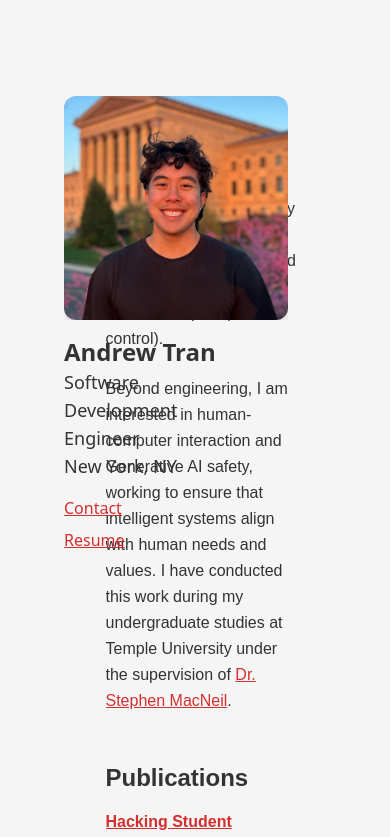
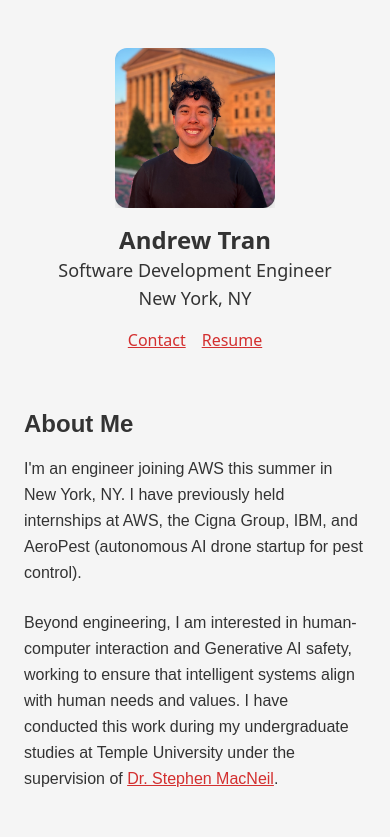
Before and after one commit to andrewtran117/andrewtran117.github.io, a Next.js app: page / in a window 390 px wide. Shown: the top 837 px of the page. Built offline with nearby package versions, Linux system fonts and the light colour scheme.

Commit message:
mobile optimization

```diff
--- a/app/components/GridSection.tsx
+++ b/app/components/GridSection.tsx
@@ -9,24 +9,24 @@ import React from 'react';
 
 const ProfileGrid: React.FC = () => {
   return (
-    <div className="text-[#333333] font-sans">
+    <div className="text-[#333333] font-sans w-full">
       {/* Profile Photo and Info */}
-      <div className="flex flex-col space-y-4">
-        <div className="w-56 h-56 mx-auto sm:mx-0 overflow-hidden">
+      <div className="flex flex-col md:flex-col items-center md:items-start space-y-4">
+        <div className="w-40 h-40 md:w-56 md:h-56 overflow-hidden">
           <img
             src="/headshot_andrew.png"
             alt="Andrew Tran"
-            className="w-56 h-56 rounded-xl object-cover shadow-lg"
+            className="w-40 h-40 md:w-56 md:h-56 rounded-xl object-cover shadow-lg"
           />
         </div>
-        <div>
+        <div className="text-center md:text-left">
           <div className="text-2xl font-bold">Andrew Tran</div>
           <div className="text-lg">Software Development Engineer</div>
           <div className="text-lg">New York, NY</div>
         </div>
 
         {/* Contact Links */}
-        <div className="flex flex-col space-y-2 mt-4">
+        <div className="flex flex-row md:flex-col space-x-4 md:space-x-0 md:space-y-2 mt-2 md:mt-4">
           <a href="mailto:andrew.tran117@outlook.com" className="text-[#d32f2f] underline hover:text-[#b71c1c]">
             Contact
           </a>
--- a/app/page.tsx
+++ b/app/page.tsx
@@ -4,18 +4,18 @@ import ResearchExperience from "./components/ResearchExp";
 
 export default function Home() {
   return (
-    <main className="flex min-h-screen bg-[#f5f5f5] text-[#333333] overflow-hidden">
-      {/* Fixed Left Column - Profile Info */}
-      <div className="w-1/4 min-w-[250px] h-screen pl-16 pr-8 pt-24 pb-6 fixed left-0 top-0 flex items-start">
+    <main className="flex flex-col md:flex-row min-h-screen bg-[#f5f5f5] text-[#333333] overflow-x-hidden">
+      {/* Profile Info Column - Responsive */}
+      <div className="w-full md:w-1/4 md:min-w-[250px] md:h-screen px-6 md:pl-16 md:pr-8 pt-12 md:pt-24 pb-6 md:fixed md:left-0 md:top-0 flex items-center md:items-start">
         <div className="w-full">
           <ProfileGrid/>
         </div>
       </div>
 
-      {/* Scrollable Right Column - Content */}
-      <div className="w-[calc(75%-32px)] ml-[calc(25%+8px)] h-screen overflow-y-auto px-0 pt-24 pb-12">
+      {/* Content Column - Responsive */}
+      <div className="w-full md:w-[calc(75%-32px)] md:ml-[calc(25%+8px)] md:h-screen overflow-y-auto px-6 md:px-0 pt-8 md:pt-24 pb-12">
         {/* Bio Section */}
-        <div className="mb-12 pr-16 pl-0">
+        <div className="mb-12 md:pr-16 md:pl-0">
           <h2 className="text-2xl font-bold mb-4">About Me</h2>
             <p className="text-base leading-relaxed">
               I&apos;m an engineer joining AWS this summer in New York, NY. I have previously held internships at AWS, the Cigna Group, IBM, and AeroPest (autonomous AI drone startup for pest control).
@@ -34,7 +34,7 @@ export default function Home() {
         </div>
 
         {/* Research Experience Section */}
-        <div className="pr-16 pl-0">
+        <div className="md:pr-16 md:pl-0">
           <ResearchExperience />
         </div>
       </div>
```
